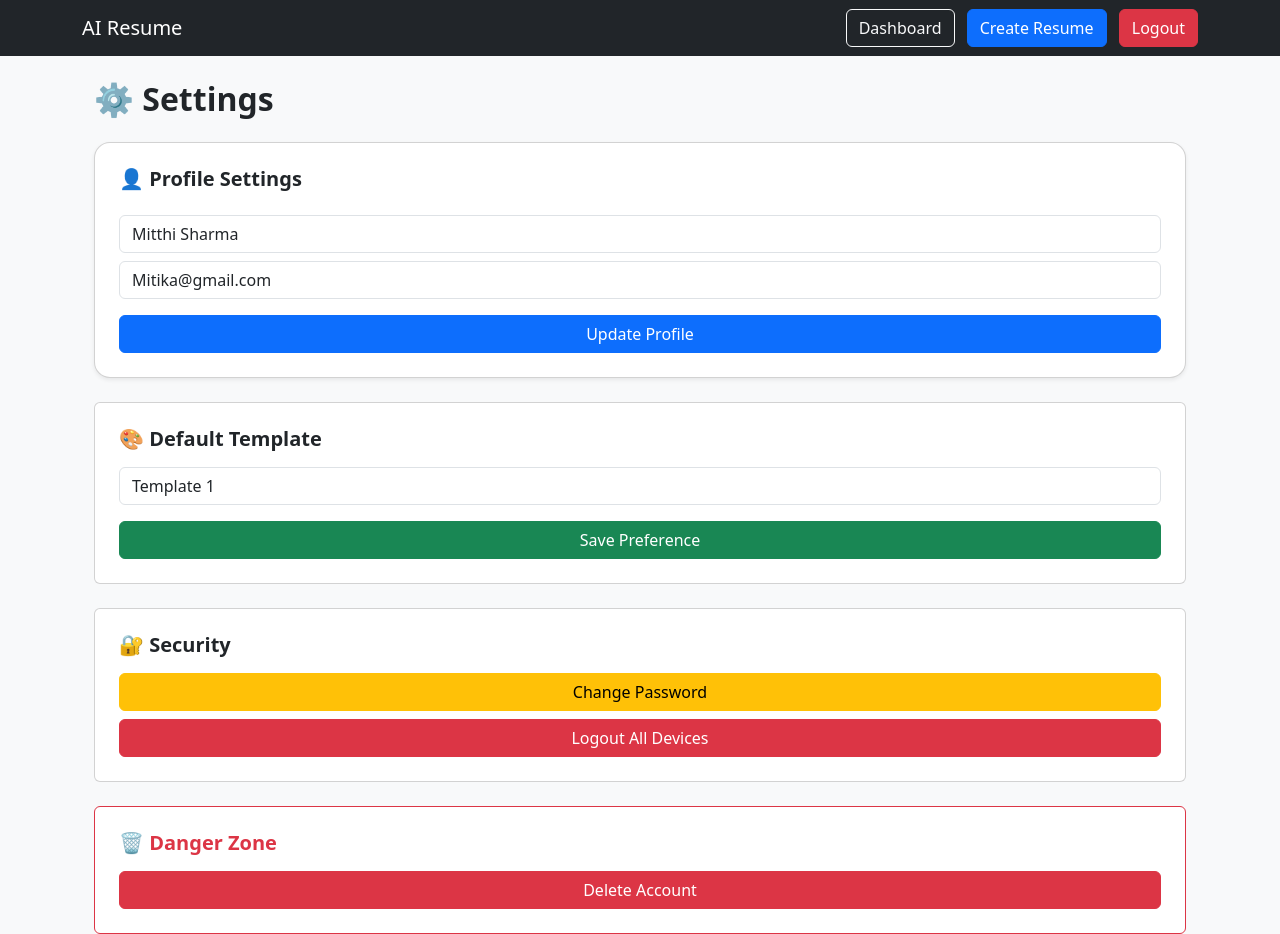
After one commit to Ri-n-jpg/AI-Resume-Builder, a Django app: page /settings/ in a window 1280 px wide. The commit adds this page. Run offline with Django 5.2, Linux system fonts and the light colour scheme; a user stored in the database is signed in.

Commit message:
updated code

```diff
--- a/ai_resume/ai_resume/settings.py
+++ b/ai_resume/ai_resume/settings.py
@@ -116,3 +116,5 @@ USE_TZ = True
 # https://docs.djangoproject.com/en/6.0/howto/static-files/
 
 STATIC_URL = 'static/'
+LOGIN_REDIRECT_URL = "dashboard"
+LOGOUT_REDIRECT_URL = "login"
--- a/ai_resume/resume/templates/base.html
+++ b/ai_resume/resume/templates/base.html
@@ -16,9 +16,22 @@
     <a class="navbar-brand" href="/">AI Resume</a>
 
     <div class="ms-auto">
-      <a href="/dashboard/" class="btn btn-outline-light me-2">Dashboard</a>
-      <a href="/create/" class="btn btn-primary me-2">Create Resume</a>
-      <a href="/logout/" class="btn btn-danger">Logout</a>
+
+      {% if user.is_authenticated %}
+
+        <a href="/dashboard/" class="btn btn-outline-light me-2">Dashboard</a>
+        <a href="/create/" class="btn btn-primary me-2">Create Resume</a>
+        <a href="/logout/" class="btn btn-danger">Logout</a>
+
+      {% else %}
+
+        <a href="/" class="btn btn-outline-light me-2">Home</a>
+        <a href="/template/" class="btn btn-warning me-2">Templates</a>
+        <a href="/login/" class="btn btn-success me-2">Sign In</a>
+        <a href="/signup/" class="btn btn-primary me-2">Sign Up</a>
+
+      {% endif %}
+
     </div>
 
   </div>
--- /dev/null
+++ b/ai_resume/resume/templates/setting.html
@@ -0,0 +1,96 @@
+{% extends "base.html" %}
+{% block content %}
+{% load static %}
+<div class="container">
+
+  <h2 class="fw-bold mb-4">⚙️ Settings</h2>
+
+  <!-- PROFILE -->
+  <div class="card p-4 mb-4 shadow-sm rounded-4">
+
+    <h5 class="fw-bold mb-3">👤 Profile Settings</h5>
+
+    {% if messages %}
+      {% for message in messages %}
+        <div class="alert alert-success">
+          {{ message }}
+        </div>
+      {% endfor %}
+    {% endif %}
+
+    <form method="POST" action="{% url 'update_profile' %}">
+      {% csrf_token %}
+
+      <input type="text"
+             name="name"
+             value="{{ request.user.first_name }}"
+             class="form-control mt-2"
+             placeholder="Name">
+
+      <input type="email"
+             name="email"
+             value="{{ request.user.email }}"
+             class="form-control mt-2"
+             placeholder="Email">
+
+      <button type="submit" class="btn btn-primary mt-3 w-100">
+        Update Profile
+      </button>
+    </form>
+
+  </div>
+
+  <!-- TEMPLATE -->
+  <div class="card p-4 mb-4">
+
+    <h5 class="fw-bold">🎨 Default Template</h5>
+
+    <form method="POST" action="{% url 'save_template' %}">
+      {% csrf_token %}
+
+      <select name="template" class="form-control mt-2">
+        <option value="template1">Template 1</option>
+        <option value="template2">Template 2</option>
+      </select>
+
+      <button type="submit" class="btn btn-success mt-3 w-100">
+        Save Preference
+      </button>
+    </form>
+
+  </div>
+
+  <!-- SECURITY -->
+  <div class="card p-4 mb-4">
+
+    <h5 class="fw-bold">🔐 Security</h5>
+
+    <a href="{% url 'change_password' %}" class="btn btn-warning mt-2 w-100">
+      Change Password
+    </a>
+
+    <a href="{% url 'logout_all' %}" class="btn btn-danger mt-2 w-100">
+      Logout All Devices
+    </a>
+
+  </div>
+
+  <!-- DELETE ACCOUNT -->
+  <div class="card p-4 border-danger">
+
+    <h5 class="text-danger fw-bold">🗑 Danger Zone</h5>
+
+    <form method="POST" action="{% url 'delete_account' %}">
+      {% csrf_token %}
+
+      <button type="submit" class="btn btn-danger mt-2 w-100">
+        Delete Account
+      </button>
+
+    </form>
+
+  </div>
+
+</div>
+
+{% endblock %}
--- a/ai_resume/resume/urls.py
+++ b/ai_resume/resume/urls.py
@@ -1,11 +1,30 @@
 from django.urls import path
 from . import views
 urlpatterns = [
-    path('', views.home, name='home'),  # 👈 ADD THIS
+ path('', views.home, name='home'),
     path('dashboard/', views.dashboard, name='dashboard'),
-path('create/', views.create_resume, name='create_resume'),
+    path('create/', views.create_resume, name='create_resume'),
+
     path('edit/<int:id>/', views.edit_resume, name='edit_resume'),
- path('preview/<int:id>/', views.preview_resume, name='preview_resume'),
+    path('preview/<int:id>/', views.preview_resume, name='preview_resume'),
+
     path('overview/', views.overview, name='overview'),
-    path('template/',views.template, name='template'),
-    ]
+    path('template/', views.template, name='template'),
+
+    # SETTINGS
+    path('settings/', views.setting, name='settings'),
+    path('settings/update-profile/', views.update_profile, name='update_profile'),
+
+    # AUTH
+    path('login/', views.user_login, name='login'),
+    path('logout/', views.user_logout, name='logout'),
+    path('signup/', views.signup, name='signup'),
+
+    # FEATURES
+    path('save-template/', views.save_template, name='save_template'),
+    path('change-password/', views.change_password, name='change_password'),
+    path('logout-all/', views.logout_all, name='logout_all'),
+    path('delete-account/', views.delete_account, name='delete_account'),
+
+    path('delete/<int:id>/', views.delete_resume, name='delete_resume'),
+]
--- a/ai_resume/resume/views.py
+++ b/ai_resume/resume/views.py
@@ -1,19 +1,28 @@
 # resume/views.py
 from django.shortcuts import render, redirect, get_object_or_404
 from django.contrib.auth.decorators import login_required
-from .models import Resume
+from django.contrib.auth import login, logout
+from django.contrib import messages
+from django.contrib.auth.forms import AuthenticationForm, PasswordChangeForm
+from django.contrib.auth import update_session_auth_hash
+
+from .forms import SignupForm
+from .models import Resume, Profile
 
 
+# ---------------- HOME ----------------
 def home(request):
     return render(request, "home.html")
 
 
+# ---------------- DASHBOARD ----------------
 @login_required
 def dashboard(request):
     resumes = Resume.objects.filter(user=request.user)
     return render(request, "dashboard.html", {"resumes": resumes})
 
 
+# ---------------- CREATE RESUME ----------------
 @login_required
 def create_resume(request):
     if request.method == "POST":
@@ -38,27 +47,7 @@ def create_resume(request):
     return render(request, "create_resume.html")
 
 
-@login_required
-def preview_resume(request, id):
-    resume = get_object_or_404(Resume, id=id)
-
-    education_list = [e.strip() for e in (resume.education or "").split("\n") if e.strip()]
-    experience_list = [e.strip() for e in (resume.experience or "").split("\n") if e.strip()]
-    skills_list = [s.strip() for s in (resume.skills or "").split(",") if s.strip()]
-
-    context = {
-        "resume": resume,
-        "education_list": education_list,
-        "experience_list": experience_list,
-        "skills_list": skills_list,
-    }
-
-    if resume.template == "template2":
-        return render(request, "template2.html", context)
-    return render(request, "template1.html", context)
-
-
-# ✅ FIXED: OUTSIDE (separate function)
+# ---------------- EDIT RESUME ----------------
 @login_required
 def edit_resume(request, id):
     resume = get_object_or_404(Resume, id=id, user=request.user)
@@ -82,15 +71,160 @@ def edit_resume(request, id):
         return redirect("dashboard")
 
     return render(request, "edit_resume.html", {"resume": resume})
+
+
+# ---------------- PREVIEW RESUME ----------------
+def preview_resume(request, id):
+    resume = get_object_or_404(Resume, id=id)
+
+    education_list = [e.strip() for e in (resume.education or "").split("\n") if e.strip()]
+    experience_list = [e.strip() for e in (resume.experience or "").split("\n") if e.strip()]
+    skills_list = [s.strip() for s in (resume.skills or "").split(",") if s.strip()]
+
+    context = {
+        "resume": resume,
+        "education_list": education_list,
+        "experience_list": experience_list,
+        "skills_list": skills_list,
+    }
+
+    if resume.template == "template2":
+        return render(request, "template2.html", context)
+
+    return render(request, "template1.html", context)
+
+
+# ---------------- OVERVIEW ----------------
+@login_required
 def overview(request):
-    resumes = Resume.objects.all()
+    resumes = Resume.objects.filter(user=request.user)
 
     context = {
         "total_resumes": resumes.count(),
-        "monthly_resumes": resumes.count(),  # (temporary logic)
-        "last_resume": resumes.order_by('-id').first()
+        "monthly_resumes": resumes.count(),
+        "last_resume": resumes.order_by("-id").first(),
     }
 
     return render(request, "overview.html", context)
+
+
+# ---------------- TEMPLATE PAGE ----------------
 def template(request):
     return render(request, "template.html")
+
+
+# ---------------- DELETE RESUME ----------------
+@login_required
+def delete_resume(request, id):
+    resume = get_object_or_404(Resume, id=id, user=request.user)
+
+    if request.method == "POST":
+        resume.delete()
+        return redirect("dashboard")
+
+    return render(request, "confirm_delete.html", {"resume": resume})
+
+
+# ---------------- SETTINGS ----------------
+@login_required
+def setting(request):
+    return render(request, "setting.html")
+
+
+# ---------------- UPDATE PROFILE ----------------
+@login_required
+def update_profile(request):
+    if request.method == "POST":
+        user = request.user
+        user.first_name = request.POST.get("name")
+        user.email = request.POST.get("email")
+        user.save()
+
+        messages.success(request, "Profile updated successfully ✅")
+        return redirect("settings")
+
+    return redirect("settings")
+
+
+# ---------------- SIGNUP ----------------
+def signup(request):
+    if request.method == "POST":
+        form = SignupForm(request.POST)
+
+        if form.is_valid():
+            user = form.save()
+            login(request, user)
+            return redirect("dashboard")
+    else:
+        form = SignupForm()
+
+    return render(request, "signup.html", {"form": form})
+
+
+# ---------------- LOGIN ----------------
+def user_login(request):
+    if request.method == "POST":
+        form = AuthenticationForm(request, data=request.POST)
+
+        if form.is_valid():
+            user = form.get_user()
+            login(request, user)
+            return redirect("dashboard")
+        else:
+            messages.error(request, "Invalid username or password ❌")
+    else:
+        form = AuthenticationForm()
+
+    return render(request, "login.html", {"form": form})
+
+
+# ---------------- LOGOUT ----------------
+def user_logout(request):
+    logout(request)
+    return redirect("login")
+
+
+# ---------------- SAVE TEMPLATE ----------------
+@login_required
+def save_template(request):
+    if request.method == "POST":
+        template = request.POST.get("template")
+
+        profile, created = Profile.objects.get_or_create(user=request.user)
+        profile.default_template = template
+        profile.save()
+
+        return redirect("settings")
+
+
+# ---------------- CHANGE PASSWORD ----------------
+@login_required
+def change_password(request):
+    if request.method == "POST":
+        form = PasswordChangeForm(user=request.user, data=request.POST)
+
+        if form.is_valid():
+            user = form.save()
+            update_session_auth_hash(request, user)
+            return redirect("settings")
+    else:
+        form = PasswordChangeForm(user=request.user)
+
+    return render(request, "change_password.html", {"form": form})
+
+
+# ---------------- LOGOUT ALL ----------------
+@login_required
+def logout_all(request):
+    logout(request)
+    return redirect("login")
+
+
+# ---------------- DELETE ACCOUNT ----------------
+@login_required
+def delete_account(request):
+    if request.method == "POST":
+        request.user.delete()
+        return redirect("home")
+
+    return render(request, "confirm_delete_account.html")
```
Also changed, not shown: ai_resume/resume/Static/css/style.css (+20 -0 lines), ai_resume/resume/forms.py (added, +11 -0 lines), ai_resume/resume/models.py (+10 -3 lines), ai_resume/resume/templates/change_password.html (added, +23 -0 lines), ai_resume/resume/templates/dashboard.html (+20 -5 lines), ai_resume/resume/templates/login.html (added, +81 -0 lines), ai_resume/resume/templates/signup.html (added, +85 -0 lines), ai_resume/resume/templates/update_profile.html (added, +49 -0 lines), ai_resume/db.sqlite3, ai_resume/resume/migrations/0006_profile.py (added).
